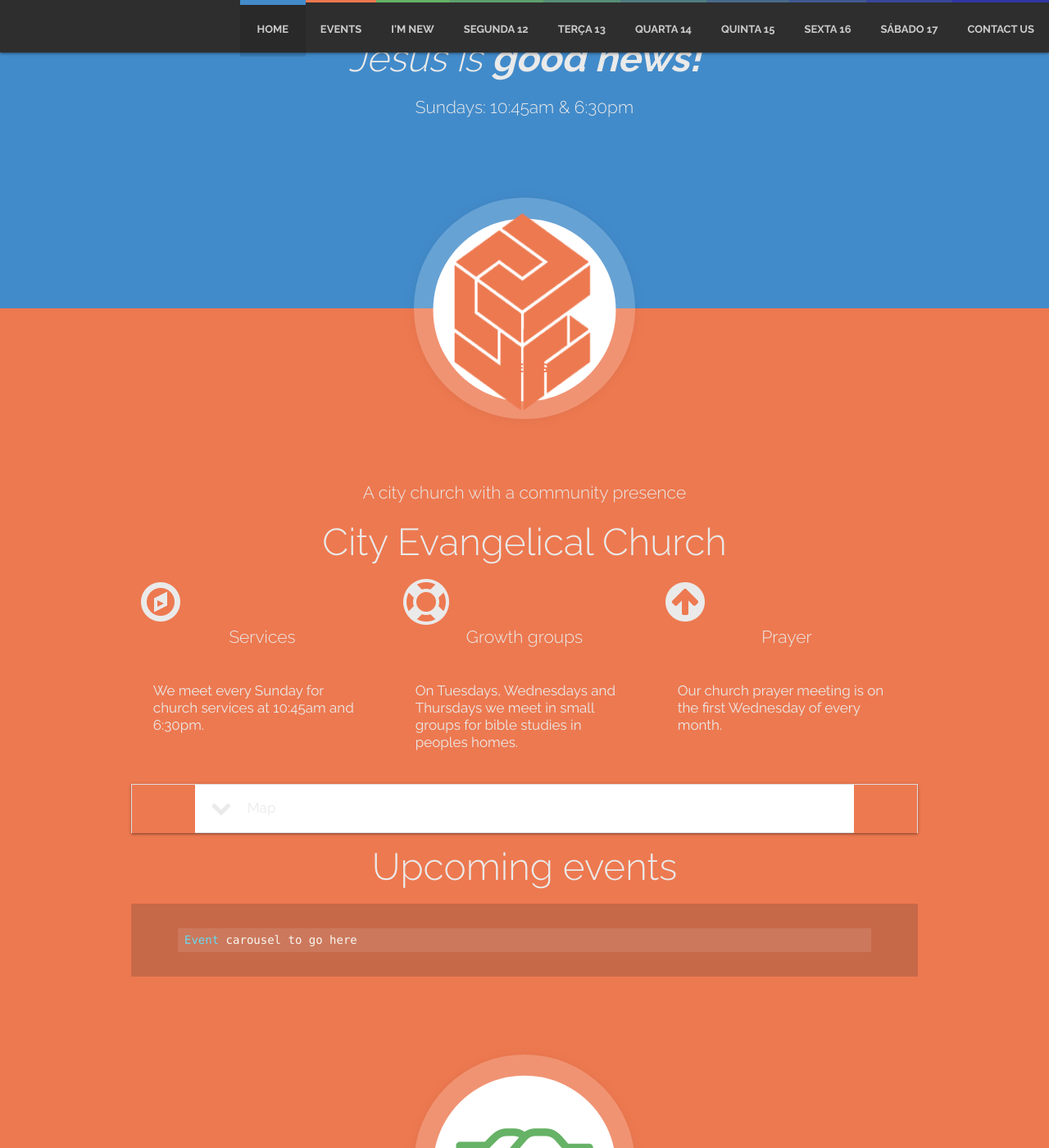
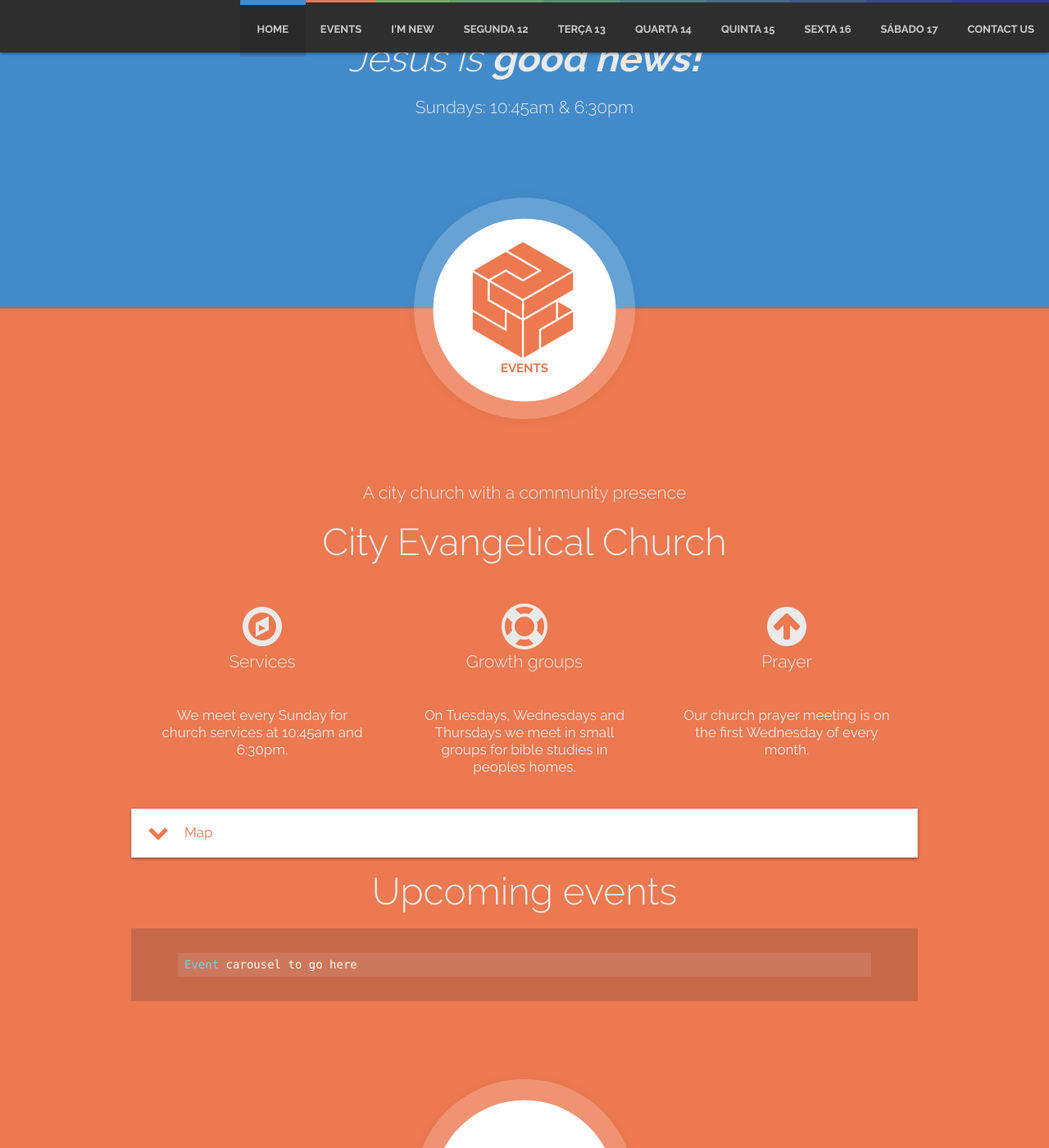
Before and after one commit to woodcock3/citychurch, a Jekyll site: the page built from index.html, in a window 1280 px wide and 1400 px high, scrolled down 538 px. Shown: the whole window at 82% size. Built offline with Jekyll 4.4.1, drawn with Linux system fonts in a browser that asks for light colours.

Commit message:
Update _custom.sass

```diff
--- a/stylesheets/_sass/_custom.sass
+++ b/stylesheets/_sass/_custom.sass
@@ -7,7 +7,7 @@
     li
       min-width: 80px
       float: none
-  #activities
+  #events
     .icon img
       width: 55%
       height: auto
@@ -23,8 +23,9 @@
         color: #ED7950
       .map-title
       .map-body
+        padding: 0
         pre
-          margin: 0px
+          margin: 15px
           padding-bottom: 10px
   #contacts
     padding-bottom: 50px
```
